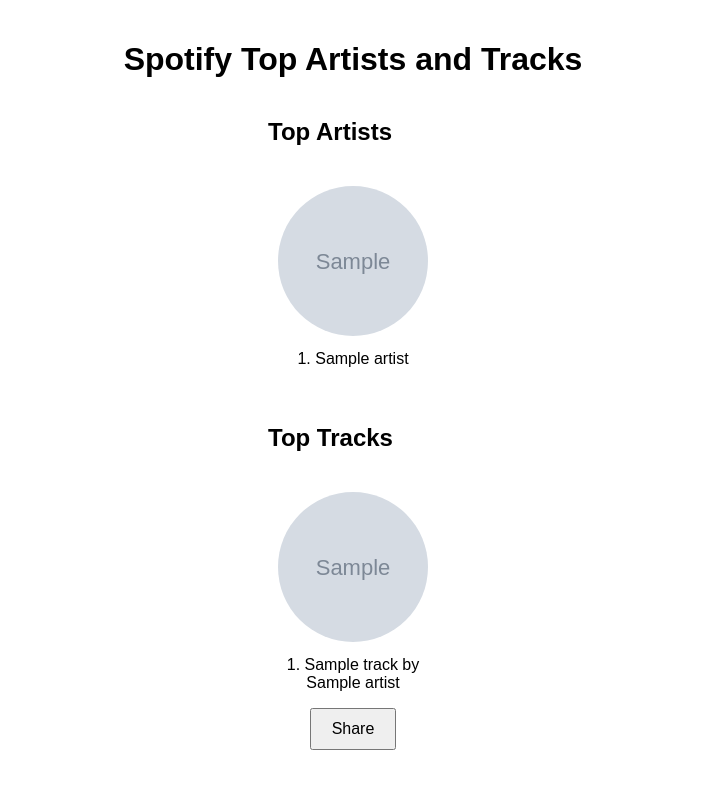
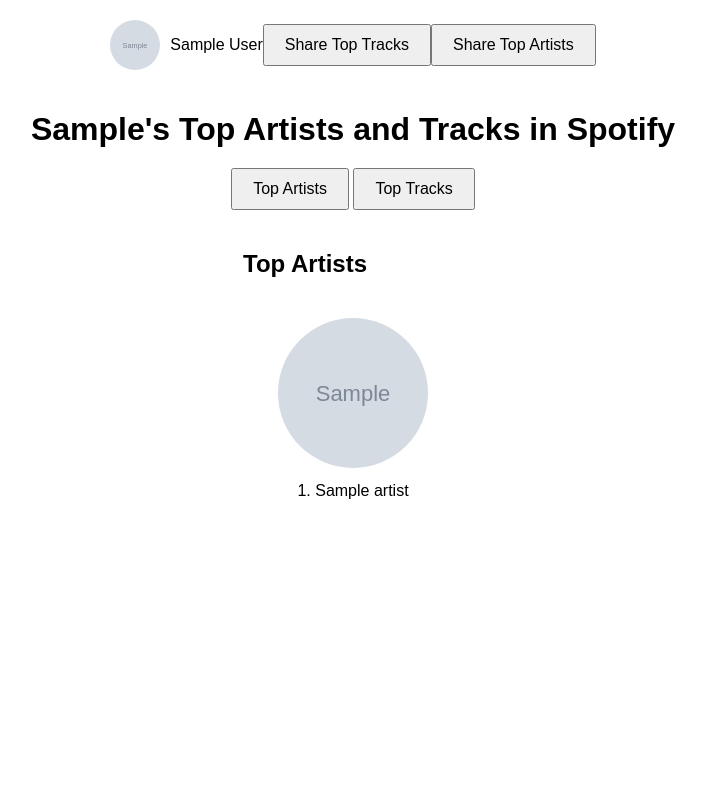
Before and after one commit to lucifron28/FavMusic, a Flask app: template templates/index.html in a window 1280 px wide. Shown: the whole page, without its empty margins (287-993 px from the left). Run offline with Flask 3, Linux system fonts and the light colour scheme; the template is opened without the code that fills it: most values are stand-ins (such as "Sample title", 1, 10 or a date in 2020); grey boxes marked "Sample" are stand-in pictures.

Commit message:
share top tracks

```diff
--- a/app.py
+++ b/app.py
@@ -8,7 +8,7 @@
 CLIENT_ID = '040864a3c4934163afffb8453329de95'  # Replace with your client ID
 CLIENT_SECRET = 'd273451a21784de5a03512c9f75938be'  # Replace with your client secret
 REDIRECT_URI = 'http://127.0.0.1:5000/callback'
-SCOPE = 'user-top-read'
+SCOPE = 'user-top-read user-read-private'
 
 @app.route('/')
 def home():
@@ -17,15 +17,17 @@
         headers = {
             'Authorization': f'Bearer {access_token}'
         }
-        top_artists_response = requests.get('https://api.spotify.com/v1/me/top/artists', headers=headers)
-        top_tracks_response = requests.get('https://api.spotify.com/v1/me/top/tracks', headers=headers)
+        user_profile_response = requests.get('https://api.spotify.com/v1/me', headers=headers)
+        top_artists_response = requests.get('https://api.spotify.com/v1/me/top/artists?time_range=long_term', headers=headers)
+        top_tracks_response = requests.get('https://api.spotify.com/v1/me/top/tracks?time_range=long_term', headers=headers)
 
+        user_profile = user_profile_response.json()
         top_artists = top_artists_response.json().get('items', [])
         top_tracks = top_tracks_response.json().get('items', [])
 
-        return render_template('index.html', top_artists=top_artists, top_tracks=top_tracks)
+        return render_template('index.html', user_profile=user_profile, top_artists=top_artists, top_tracks=top_tracks)
     else:
-        return render_template('index.html', top_artists=[], top_tracks=[])
+        return render_template('index.html', user_profile=None, top_artists=[], top_tracks=[])
 
 @app.route('/login')
 def login():
--- a/static/script.js
+++ b/static/script.js
@@ -1,4 +1,11 @@
-function shareTrack(trackName, artistName, albumImage, albumName, spotifyUrl) {
+function showSection(section) {
+    document.getElementById('artists-section').style.display = section === 'artists' ? 'block' : 'none';
+    document.getElementById('tracks-section').style.display = section === 'tracks' ? 'block' : 'none';
+}
+
+
+
+function shareTrack(trackName, artistName, albumImage, albumName, spotifyUrl, trackNumber) {
     const webhookUrl = 'https://mseufeduph.webhook.office.com/webhookb2/8ef714f6-81de-4b42-ad2e-c262d5ce04d1@ddedb3cc-596d-482b-8e8c-6cc149a7a7b7/IncomingWebhook/9ef0b875219140eb8135437505a9d31c/e0510d66-17c3-43f4-a3ef-0cf6a6fba189/V24duT1GXj0kuDCkgbXHPSG6tCe2ZunOnaM30gWrZrYuo1';
 
     const payload = {
@@ -6,7 +13,7 @@
         "@context": "https://schema.org/extensions",
         "summary": "Spotify Track",
         "themeColor": "1DB954",
-        "title": `Now Playing: ${trackName} - ${artistName}`,
+        "title": `Track ${trackNumber}: ${trackName} - ${artistName}`,
         "text": "Click the button below to listen to this track on Spotify.",
         "sections": [
             {
@@ -31,18 +38,14 @@
 
     fetch(webhookUrl, {
         method: 'POST',
+        mode: 'no-cors',
         headers: {
             'Content-Type': 'application/json',
-            'mode': 'no-cors',
         },
         body: JSON.stringify(payload)
     })
-    .then(response => {
-        if (response.ok) {
-            alert('Track shared successfully!');
-        } else {
-            alert('Failed to share track.');
-        }
+    .then(() => {
+        alert('Track shared successfully!');
     })
     .catch(error => {
         console.error('Error sharing track:', error);
--- a/static/style.css
+++ b/static/style.css
@@ -20,6 +20,23 @@
     cursor: pointer;
 }
 
+nav {
+    margin-bottom: 20px;
+}
+
+.user-profile {
+    display: flex;
+    align-items: center;
+    margin-bottom: 20px;
+}
+
+.user-profile img {
+    width: 50px;
+    height: 50px;
+    border-radius: 50%;
+    margin-right: 10px;
+}
+
 .flex-container {
     display: flex;
     flex-wrap: wrap;
@@ -30,7 +47,7 @@
 
 .item {
     text-align: center;
-    width: 150px;
+    width: 200px;
     margin: 10px;
 }
 
--- a/templates/index.html
+++ b/templates/index.html
@@ -7,11 +7,25 @@
     <link rel="stylesheet" href="{{ url_for('static', filename='style.css') }}">
 </head>
 <body>
-    <h1>Spotify Top Artists and Tracks</h1>
+    {% if user_profile %}
+        <div class="user-profile">
+            <img src="{{ user_profile.images[0].url }}" alt="{{ user_profile.display_name }}">
+            <p>{{ user_profile.display_name }}</p>
+            <button onclick="shareTopTracks()">Share Top Tracks</button>
+            <button onclick="shareTopArtists()">Share Top Artists</button>
+        </div>
+        <h1>{{ user_profile.display_name.split(' ')[0] }}'s Top Artists and Tracks in Spotify</h1>
+    {% else %}
+        <h1>Spotify Top Artists and Tracks</h1>
+    {% endif %}
     {% if not top_artists and not top_tracks %}
         <button id="login-button" onclick="window.location.href='{{ url_for('login') }}'">Login with Spotify</button>
     {% else %}
-        <div>
+        <nav>
+            <button onclick="showSection('artists')">Top Artists</button>
+            <button onclick="showSection('tracks')">Top Tracks</button>
+        </nav>
+        <div id="artists-section">
             <h2>Top Artists</h2>
             <div class="flex-container">
                 {% for artist in top_artists %}
@@ -22,14 +36,14 @@
                 {% endfor %}
             </div>
         </div>
-        <div>
+        <div id="tracks-section" style="display: none;">
             <h2>Top Tracks</h2>
             <div class="flex-container">
                 {% for track in top_tracks %}
                     <div class="item">
                         <img src="{{ track.album.images[0].url }}" alt="{{ track.name }}">
                         <p>{{ loop.index }}. {{ track.name }} by {{ track.artists[0].name }}</p>
-                        <button onclick="shareTrack('{{ track.name }}', '{{ track.artists[0].name }}', '{{ track.album.images[0].url }}', '{{ track.album.name }}', '{{ track.external_urls.spotify }}')">Share</button>
+                        <button onclick="shareTrack('{{ track.name|replace("'", "\\'") }}', '{{ track.artists[0].name|replace("'", "\\'") }}', '{{ track.album.images[0].url }}', '{{ track.album.name|replace("'", "\\'") }}', '{{ track.external_urls.spotify }}', '{{ loop.index }}')">Share</button>
                     </div>
                 {% endfor %}
             </div>
```
Also changed, not shown: 1 other file.
